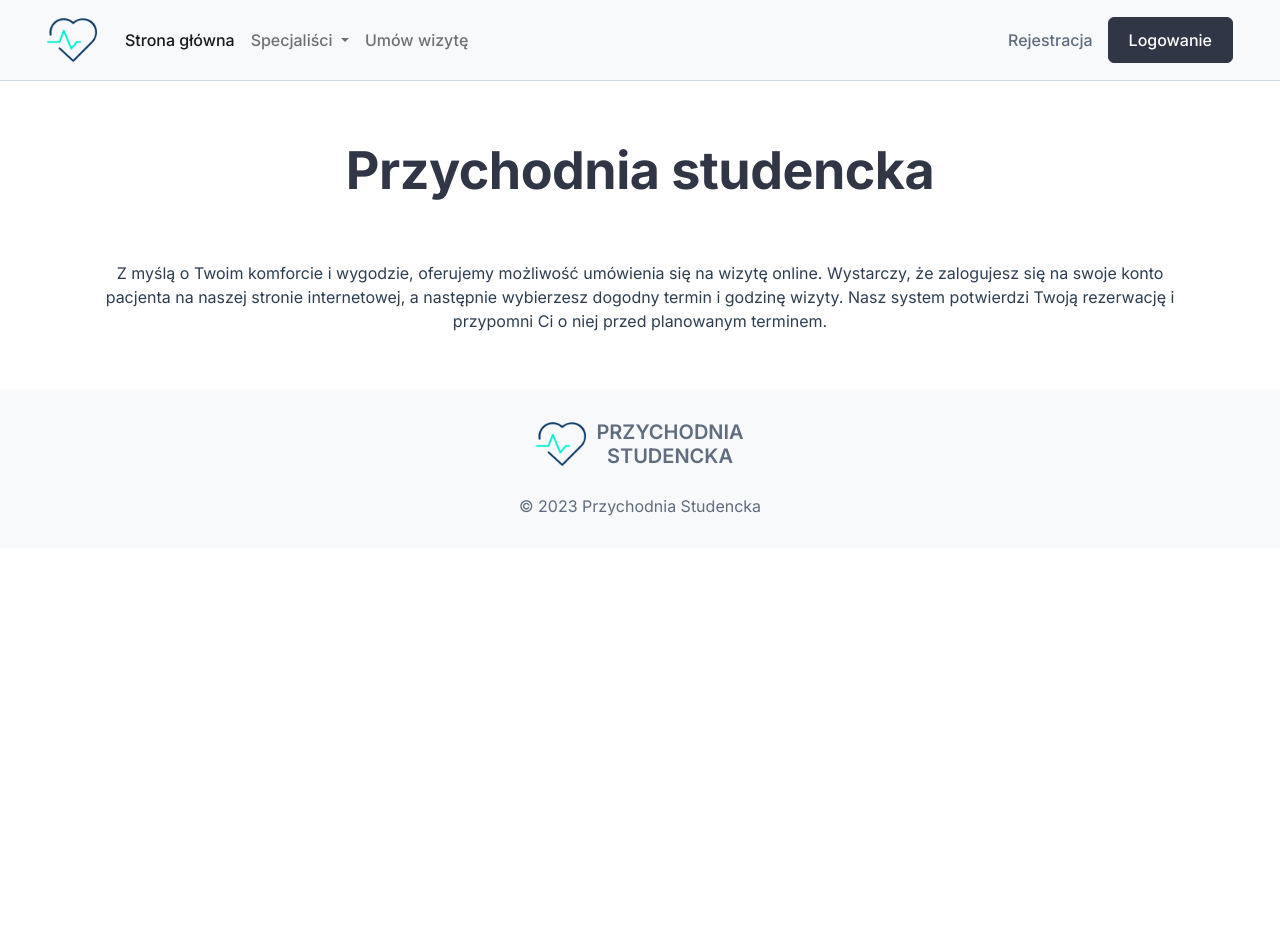
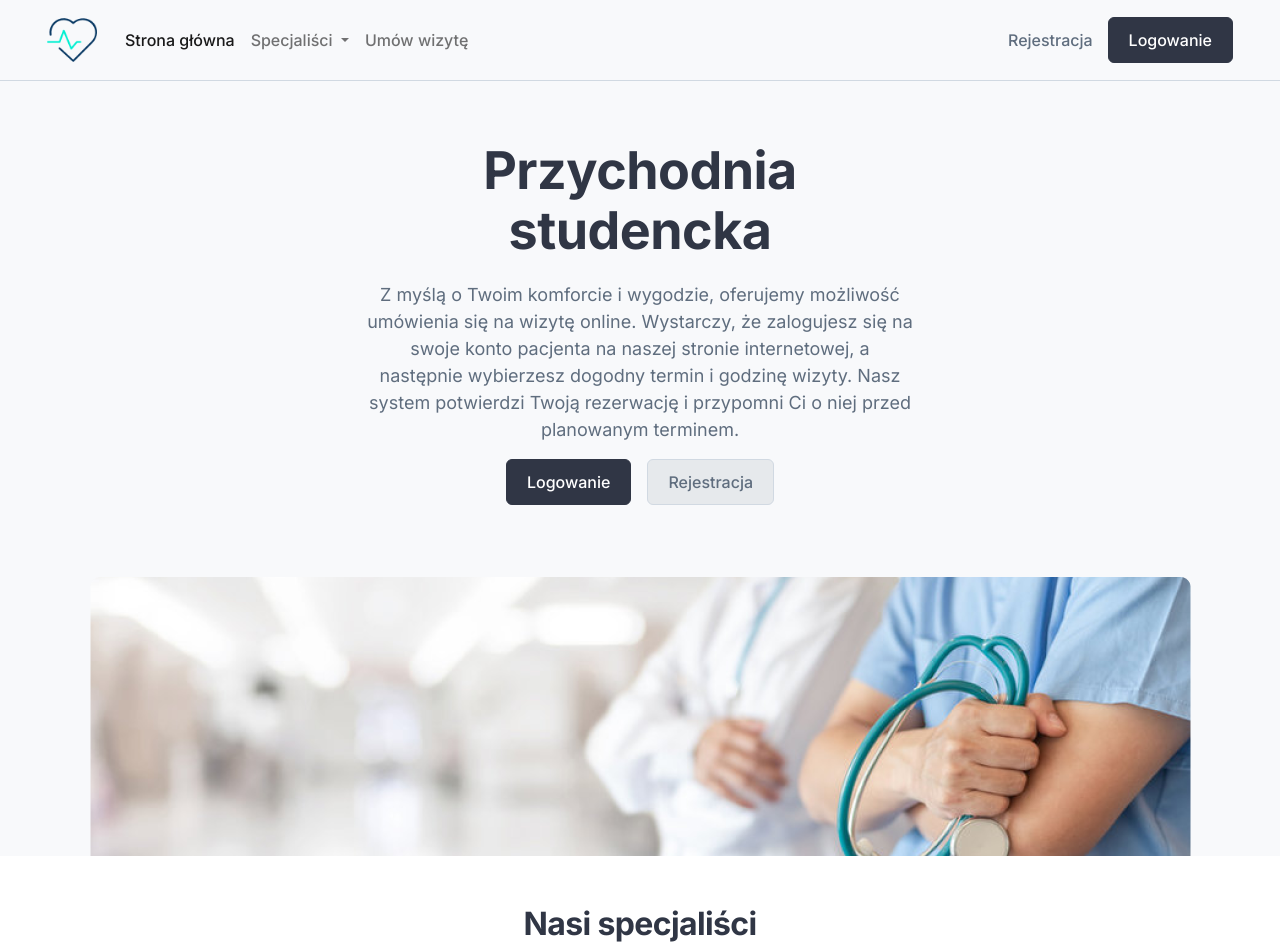
Before and after one commit to kacperrymkiewicz/StudentClinic-Vue, a Vue app in the folder frontend/: page / in a window 1280 px wide. Shown: the top 952 px of the page. Before the commit the page ends 800 px from the top, so only its background shows below. Built offline with nearby package versions, Linux system fonts and the light colour scheme.

Commit message:
add home section on homepage

```diff
--- a/frontend/src/views/HomeView.vue
+++ b/frontend/src/views/HomeView.vue
@@ -2,13 +2,47 @@
   <section id="home">
     <div class="container">
       <div class="row">
-        <div class="col-md-12">
+        <div class="col-md-6 offset-md-3">
           <h1>Przychodnia studencka</h1>
-          <p>Z myślą o Twoim komforcie i wygodzie, oferujemy możliwość umówienia się
+          <p class="home-text">Z myślą o Twoim komforcie i wygodzie, oferujemy możliwość umówienia się
           na wizytę online. Wystarczy, że zalogujesz się na swoje konto pacjenta na
           naszej stronie internetowej, a następnie wybierzesz dogodny termin i
           godzinę wizyty. Nasz system potwierdzi Twoją rezerwację i przypomni Ci o
           niej przed planowanym terminem.</p>
+          <div class="home-buttons mt-3 mb-5">
+            <base-button class="mx-2">Logowanie</base-button>
+            <base-button class="mx-2" style="background-color: #E6E9EC; border: 1px solid #D1D9E2; color: rgb(95, 109, 126);">Rejestracja</base-button>
+          </div>
+        </div>
+      </div>
+      <div class="row">
+        <div class="col-md-12">
+          <img class="img-fluid mt-4" src="../assets/images/banner.png" alt="Banner">
+        </div>
+      </div>
+    </div>
+  </section>
+  <section id="specjalisci">
+    <div class="container">
+      <div class="row">
+        <div class="col-md-12">
+          <h2 class="mt-5">Nasi specjaliści</h2>
+          <p>Umów wizytę do wybranego lekarza</p>
+          <div class="najblizsze-terminy">
+            <div class="row">
+              <div class="col-md-4">
+                <div class="termin">
+                  <div class="termin-doctor">
+                    <div class="termin-icon"></div>
+                    <div class="termin-title"></div>
+                  </div>
+                  <div class="termin-content"></div>
+                </div>
+              </div>
+              <div class="col-md-4"></div>
+              <div class="col-md-4"></div>
+            </div>
+          </div>
         </div>
       </div>
     </div>
@@ -16,21 +50,22 @@
 </template>
 
 <script>
-// @ is an alias to /src
+import BaseButton from "@/components/BaseButton.vue";
 
 export default {
   name: "HomeView",
   components: {
-
+    BaseButton
   },
 };
 </script>
+
 
 <style lang="scss" scoped>
   @import "@/assets/styles/global.scss";
 
   h1 {
-      margin: 60px 0;
+      margin: 60px 0 20px;
       font-weight: 700;
       font-weight: 700;
       font-size: 52px;
@@ -39,4 +74,25 @@ export default {
       letter-spacing: -0.01em;
       color: $dark;
   }
+
+  h2 {
+    font-weight: 700;
+    font-size: 32px;
+    line-height: 40px;
+    letter-spacing: -0.02em;
+    color: $dark;
+  }
+
+  p {
+    font-size: 16px;
+    color: $secondary;
+  }
+
+  p.home-text {
+    font-size: 18px;
+  }
+
+  section#home {
+    background-color: $primary;
+  }
 </style>
```
Also changed, not shown: frontend/src/assets/images/banner.png (added).
